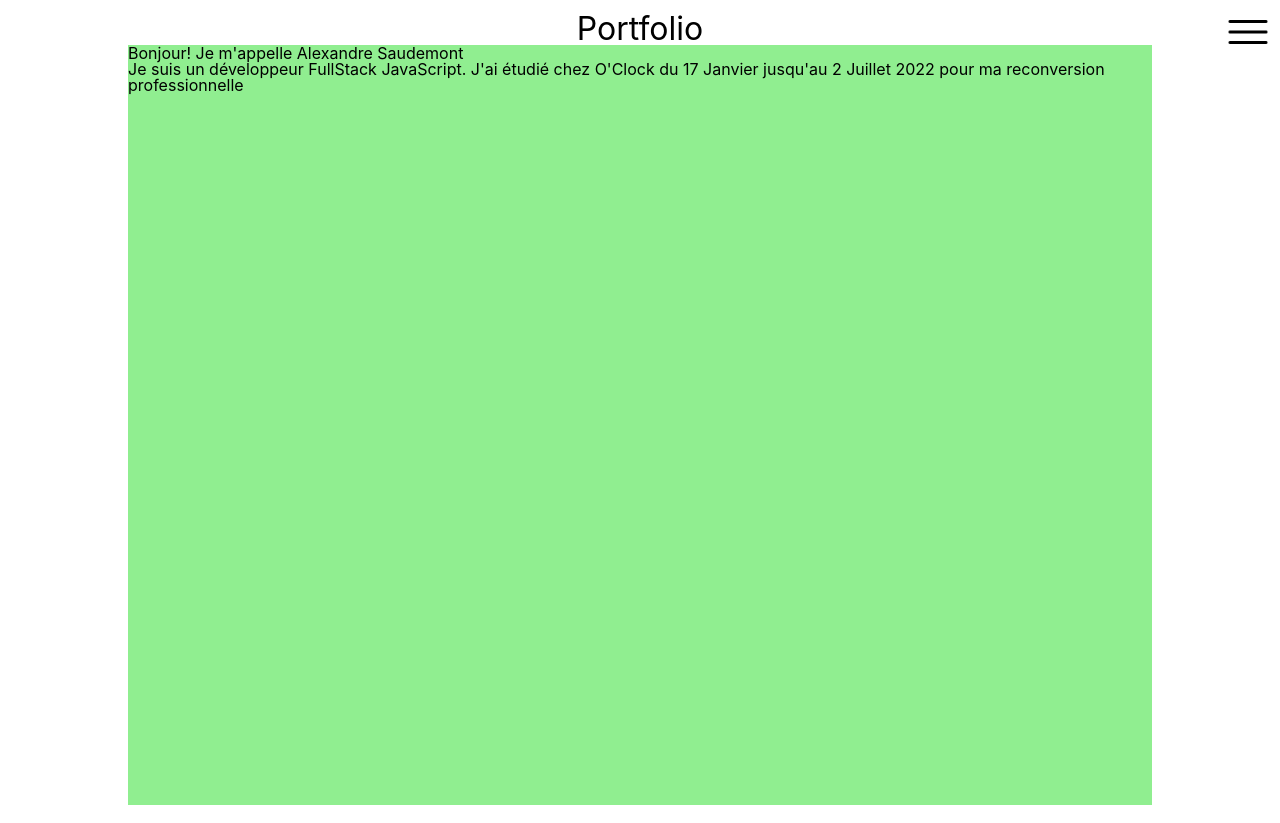
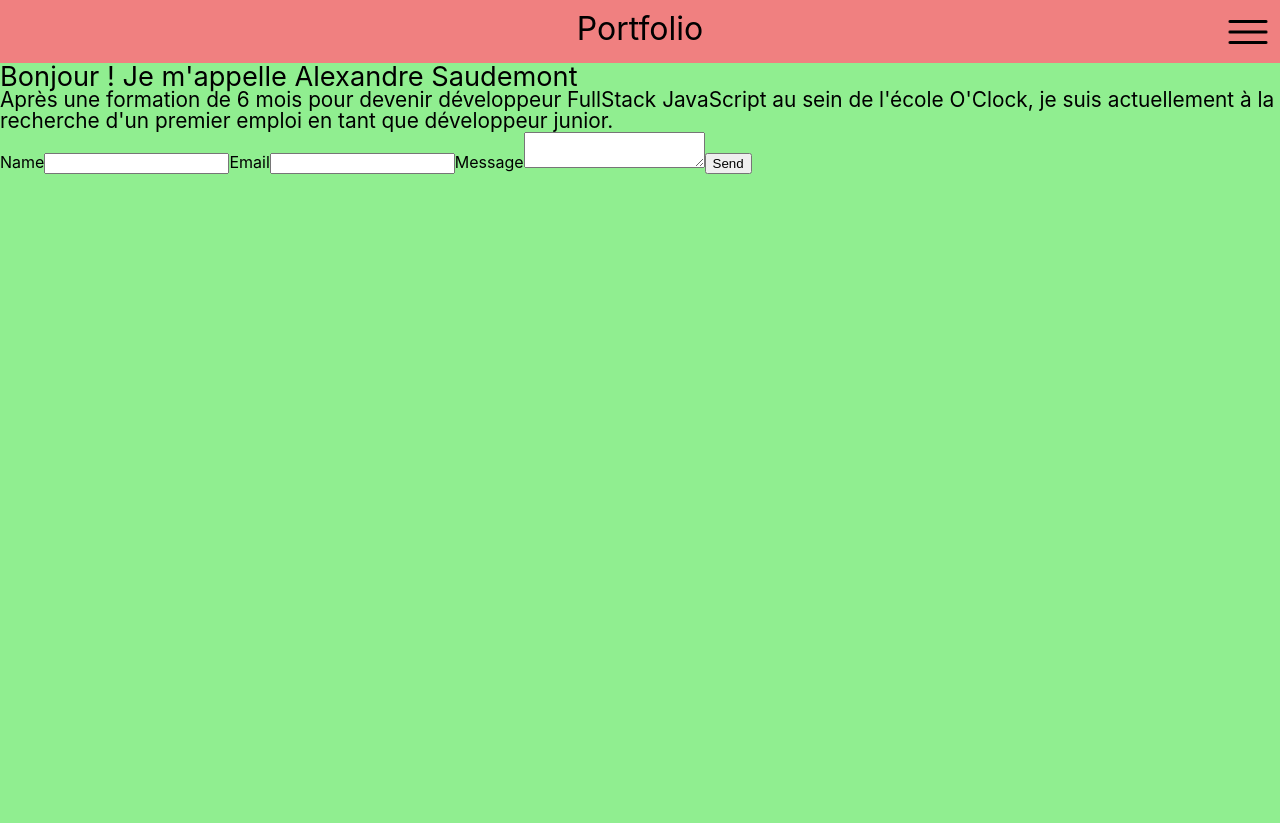
Before and after one commit to Alexandre-Saudemont/Portfolio, a React (Create React App) app: page /AboutMe in a window 1280 px wide. Built offline with nearby package versions, Linux system fonts and the light colour scheme.

Commit message:
ajout du formulaire de contact

```diff
--- a/package.json
+++ b/package.json
@@ -3,9 +3,11 @@
   "version": "0.1.0",
   "private": true,
   "dependencies": {
+    "@emailjs/browser": "^3.10.0",
     "@testing-library/jest-dom": "^5.16.5",
     "@testing-library/react": "^13.4.0",
     "@testing-library/user-event": "^13.5.0",
+    "emailjs": "^4.0.1",
     "react": "^18.2.0",
     "react-dom": "^18.2.0",
     "react-router-dom": "^6.6.2",
--- a/src/App.css
+++ b/src/App.css
@@ -5,6 +5,6 @@
 }
 
 .main{
-  background-color: lightgray;
+
   height: 100vh;
 }
--- a/src/Components/AboutMe/AboutMe.css
+++ b/src/Components/AboutMe/AboutMe.css
@@ -1,12 +1,18 @@
 .aboutme {
     background-color: lightgreen;
-    width: 80%;
+    width: 100%;
     margin: auto;
     height: 95vh;
 
 }
 
+.aboutme-title{
+    font-size: 1.7rem;
+
+}
+
+
 .aboutme-p{
 
-
+   font-size: 1.3rem;
 }
--- a/src/Components/AboutMe/AboutMe.js
+++ b/src/Components/AboutMe/AboutMe.js
@@ -1,16 +1,16 @@
 import React from 'react';
 import "./AboutMe.css";
-
+import Contact from "../Contact/Contact.js"
 
 function AboutMe() {
     return (
         <section className='aboutme'>
-            <h1 className='aboutme-title'>Bonjour! Je m'appelle Alexandre Saudemont</h1>
+            <h1 className='aboutme-title'>Bonjour ! Je m'appelle Alexandre Saudemont</h1>
             <p className='aboutme-p'>
-                Je suis un développeur FullStack JavaScript.
-                J'ai étudié chez O'Clock du 17 Janvier jusqu'au 2 Juillet 2022 pour ma reconversion professionnelle
+                Après une formation de 6 mois pour devenir développeur FullStack JavaScript au sein de l'école O'Clock,
+                je suis actuellement à la recherche d'un premier emploi en tant que développeur junior.
             </p>
-
+            <Contact />
         </section>
     );
 }
--- /dev/null
+++ b/src/Components/Contact/Contact.js
@@ -0,0 +1,31 @@
+import React, { useRef } from 'react';
+import emailjs from '@emailjs/browser';
+
+export const Contact = () => {
+    const form = useRef();
+
+    const sendEmail = (e) => {
+        e.preventDefault();
+
+        emailjs.sendForm('YOUR_SERVICE_ID', 'YOUR_TEMPLATE_ID', form.current, 'YOUR_PUBLIC_KEY')
+            .then((result) => {
+                console.log(result.text);
+            }, (error) => {
+                console.log(error.text);
+            });
+    };
+
+    return (
+        <form ref={form} onSubmit={sendEmail}>
+            <label>Name</label>
+            <input type="text" name="user_name" />
+            <label>Email</label>
+            <input type="email" name="user_email" />
+            <label>Message</label>
+            <textarea name="message" />
+            <input type="submit" value="Send" />
+        </form>
+    );
+};
+
+export default Contact;
--- a/src/Components/Header/Header.css
+++ b/src/Components/Header/Header.css
@@ -1,6 +1,8 @@
 .header{
     width: 100%;
     padding-top: 0.8rem;
+    background-color: lightcoral;
+    height: 50px;
 }
 
 .header-title{
--- a/src/router/Router.js
+++ b/src/router/Router.js
@@ -28,8 +28,7 @@ const router = createBrowserRouter([
                 <AboutMe />
 
             </>
-
-    }
+    },
 
 ])
 
```
Also changed, not shown: src/Components/Contact/Contact.css (added), 1 other file (tests, documents, lock files or other folders).
